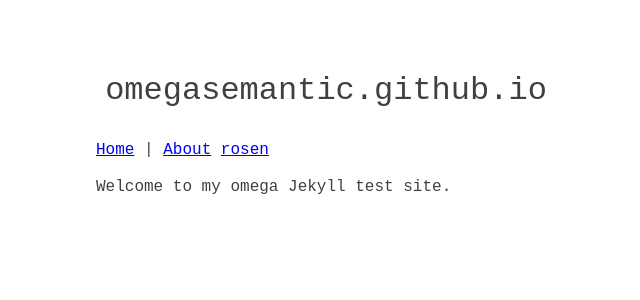
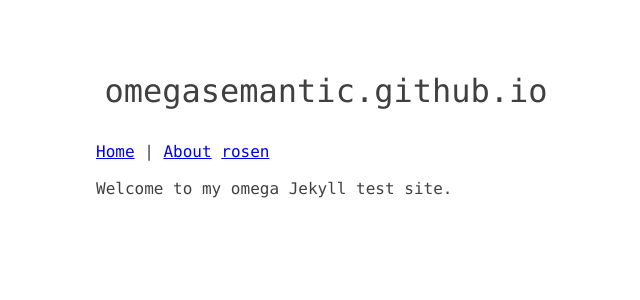
Before and after one commit to omegasemantic/omegasemantic.github.io, a Jekyll site: the page built from index.md, in a window 1280 px wide. Shown: the top 300 px of the page, without its empty margins (314-954 px from the left). Built offline with Jekyll 4.4.1, drawn with Linux system fonts in a browser that asks for light colours.

```diff
--- a/css/style.css
+++ b/css/style.css
@@ -7,6 +7,15 @@ body {
   font-size: 1rem;        /* safe to tweak: base text size */
   color: #404040;         /* safe to tweak: text color */
 }
+
+body {
+  font-family: Consolas, Menlo, Monaco, "Lucida Console",
+               "Liberation Mono", "DejaVu Sans Mono",
+               "Bitstream Vera Sans Mono", monospace;
+}
+
+
+
 
 /* Headings */
 h1 {
```
